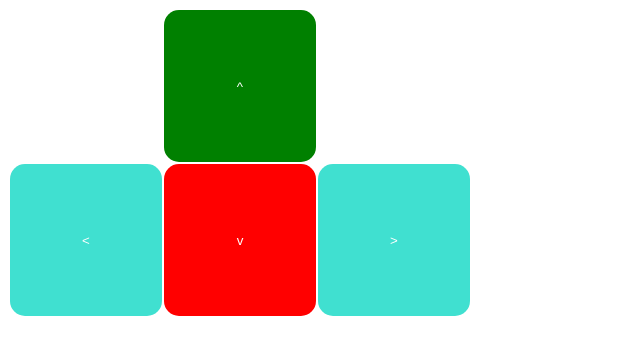
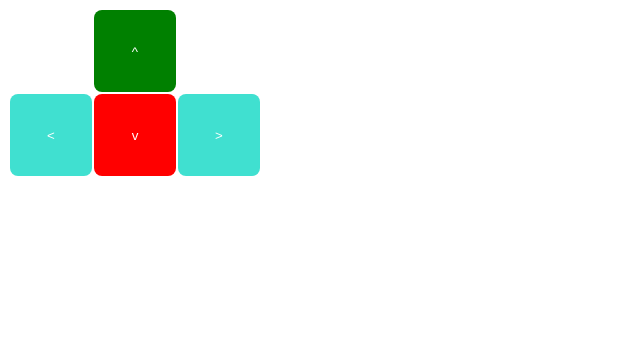
Before and after one commit to SinglePaper/RPi-electronics, a PHP site: page /index.html in a window 1280 px wide. Shown: the top 355 px of the page, without its empty margins (0-640 px from the left). Run offline with PHP 8.4, Linux system fonts and the light colour scheme.

Commit message:
Update style.css

```diff
--- a/html/style.css
+++ b/html/style.css
@@ -16,9 +16,9 @@ div#controls td.right {
     background-color:turquoise;
 }
 div#controls td {
-    height: 150px;
-    width: 150px;
-    border-radius: 15px;
+    height: 10vh;
+    width: 10vh;
+    border-radius: 1vh;
 }
 td.up button, td.down button, td.left button, td.right button {
     height: inherit;
```
